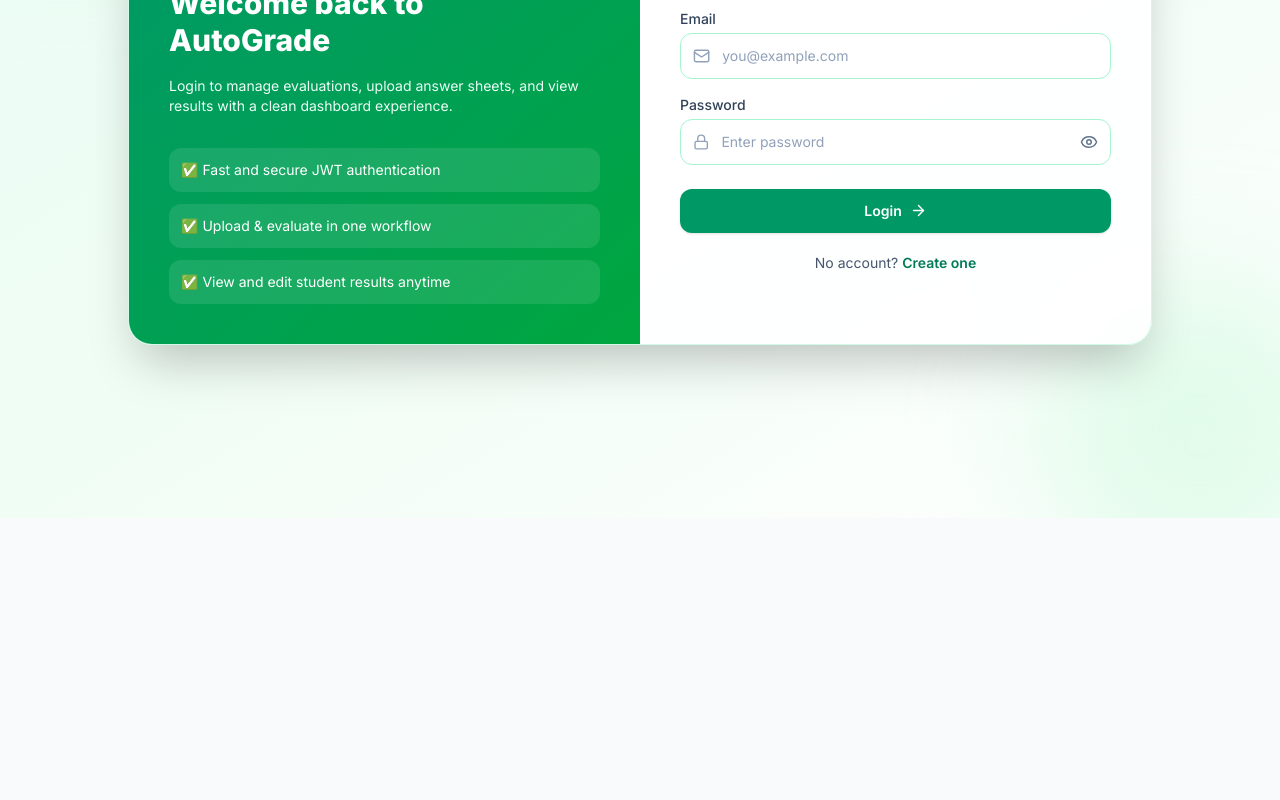
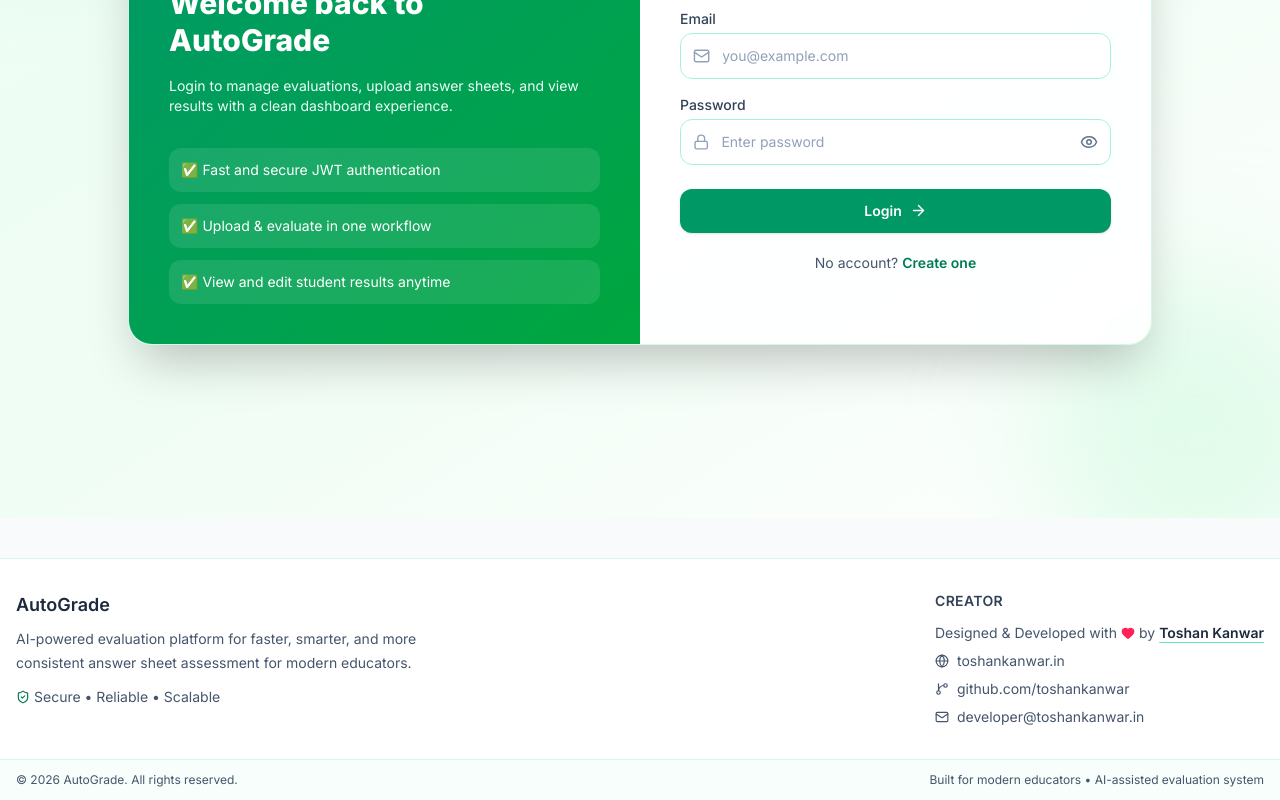
Before and after one commit to toshankanwar/Frontend-automatic-marks-evaluator, a Next.js app: page /login in a window 1280 px wide. Shown: the part 282-1082 px from the top of the page. Before the commit the page ends 800 px from the top, so only its background shows below. Built offline with nearby package versions, Linux system fonts and the light colour scheme; no server answers.

Commit message:
compat issue fixed

```diff
--- a/app/globals.css
+++ b/app/globals.css
@@ -2,7 +2,7 @@
 
 :root {
   --background: #f8fafc;   /* slate-50 */
-  --foreground: #0f172a;   /* slate-900 */
+  --foreground: #e5e7eb;   /* slate-900 */
 }
 
 @theme inline {
@@ -17,7 +17,7 @@
 /* Optional: keep dark mode stable but not pure black */
 @media (prefers-color-scheme: dark) {
   :root {
-    --background: #0b1220;
+    --background: #e5e7eb;
     --foreground: #e5e7eb;
   }
 }
--- a/app/layout.js
+++ b/app/layout.js
@@ -1,7 +1,7 @@
 import "./globals.css";
 import { Toaster } from "react-hot-toast";
 import { Inter } from "next/font/google";
-
+import Footer from "@/components/Footer";
 const inter = Inter({
   subsets: ["latin"],
   variable: "--font-inter",
@@ -18,6 +18,7 @@
       <body className={`${inter.variable} font-sans bg-slate-50 text-slate-900`}>
         <Toaster position="top-right" />
         {children}
+        <Footer />
       </body>
     </html>
   );
--- /dev/null
+++ b/components/Footer.jsx
@@ -0,0 +1,86 @@
+"use client";
+
+import { Heart, Globe, Mail, ShieldCheck, GitBranch } from "lucide-react";
+
+export default function Footer() {
+  const year = new Date().getFullYear();
+
+  return (
+    <footer className="mt-10 border-t border-emerald-100 bg-white/90 backdrop-blur">
+      <div className="mx-auto grid max-w-7xl gap-8 px-4 py-8 md:grid-cols-2">
+        {/* Brand */}
+        <div>
+          <h3 className="text-lg font-semibold text-slate-800">AutoGrade</h3>
+          <p className="mt-2 max-w-md text-sm leading-6 text-slate-600">
+            AI-powered evaluation platform for faster, smarter, and more consistent
+            answer sheet assessment for modern educators.
+          </p>
+          <p className="mt-3 inline-flex items-center gap-1 text-sm text-slate-600">
+            <ShieldCheck size={14} className="text-emerald-700" />
+            Secure • Reliable • Scalable
+          </p>
+        </div>
+
+        {/* Creator */}
+        <div className="md:justify-self-end">
+          <h4 className="text-sm font-semibold uppercase tracking-wide text-slate-700">
+            Creator
+          </h4>
+
+          <div className="mt-3 space-y-2 text-sm text-slate-600">
+            <p className="inline-flex items-center gap-1">
+              Designed & Developed with
+              <Heart size={14} className="fill-rose-500 text-rose-500" />
+              by{" "}
+              <a
+                href="https://toshankanwar.in"
+                target="_blank"
+                rel="noreferrer"
+                className="font-semibold text-slate-800 underline decoration-emerald-300 underline-offset-4 transition hover:text-emerald-700"
+              >
+                Toshan Kanwar
+              </a>
+            </p>
+
+            <a
+              href="https://toshankanwar.in"
+              target="_blank"
+              rel="noreferrer"
+              className="flex items-center gap-2 hover:text-emerald-700"
+            >
+              <Globe size={14} />
+              toshankanwar.in
+            </a>
+
+            <a
+              href="https://github.com/toshankanwar"
+              target="_blank"
+              rel="noreferrer"
+              className="flex items-center gap-2 hover:text-emerald-700"
+            >
+              <GitBranch size={14} />
+              github.com/toshankanwar
+            </a>
+
+            <a
+              href="mailto:hello@toshankanwar.in"
+              className="flex items-center gap-2 hover:text-emerald-700"
+            >
+              <Mail size={14} />
+              developer@toshankanwar.in
+            </a>
+          </div>
+        </div>
+      </div>
+
+      <div className="border-t border-emerald-100 bg-emerald-50/40">
+        <div className="mx-auto flex max-w-7xl flex-col items-center justify-between gap-2 px-4 py-3 text-xs text-slate-600 sm:flex-row">
+          <p>© {year} AutoGrade. All rights reserved.</p>
+          <p className="text-center sm:text-right">
+            Built for modern educators • AI-assisted evaluation system
+          </p>
+        </div>
+      </div>
+    </footer>
+  );
+}
```
